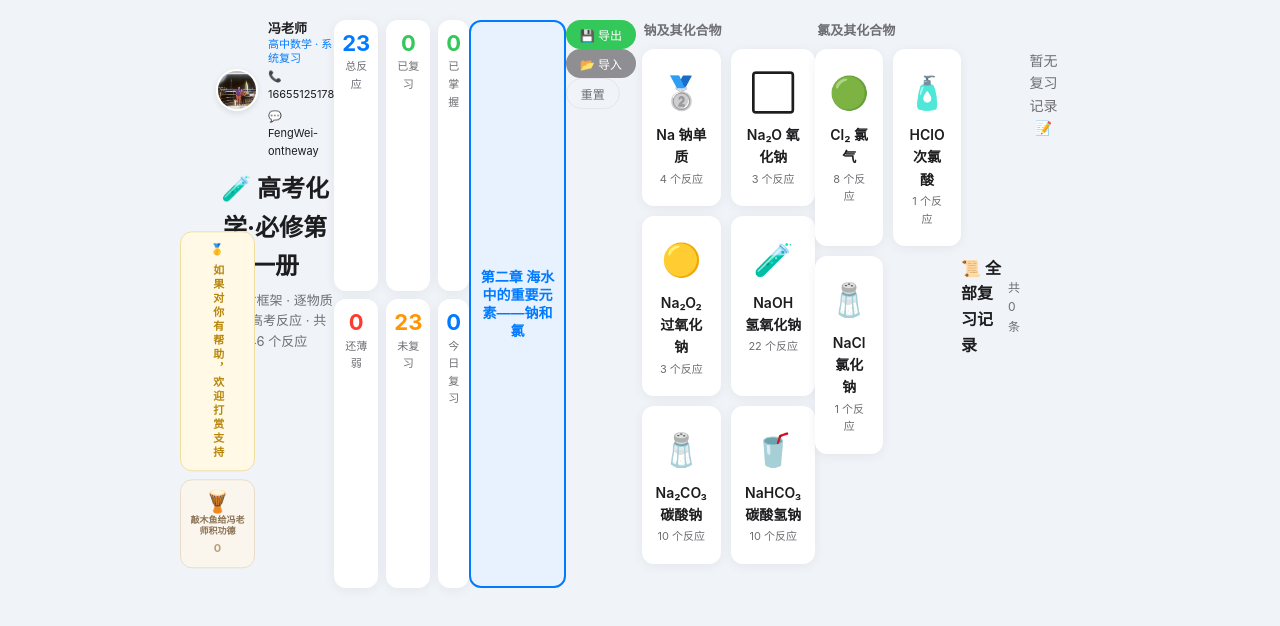
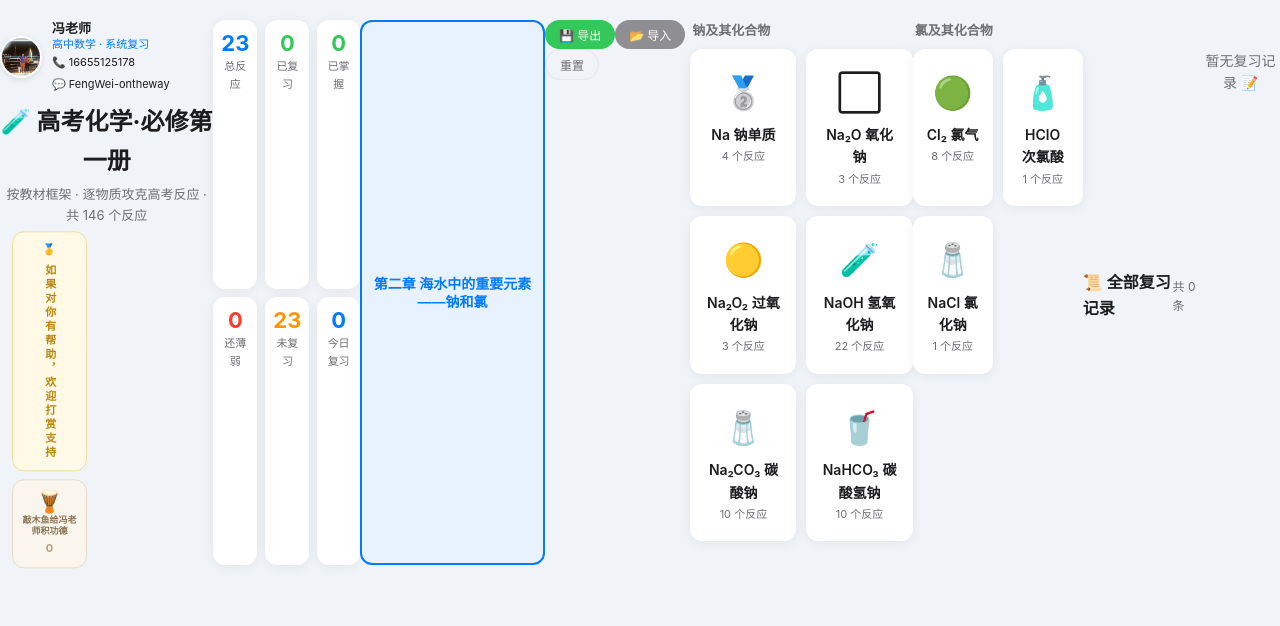
Before and after one commit to lolipopqaq-eng/chemistry-tracker, a React (Vite) app: page / in a window 1280 px wide. Shown: the top 626 px of the page. Built offline with nearby package versions, Linux system fonts and the light colour scheme.

Commit message:
fix: 页面铺满全宽 左侧悬浮栏固定

```diff
--- a/src/styles/app.css
+++ b/src/styles/app.css
@@ -26,15 +26,17 @@ body {
 
 .app {
   display: flex;
-  max-width: 880px;
-  margin: 0 auto;
-  padding: 20px 16px 40px;
+  max-width: 100%;
+  margin: 0;
+  padding: 20px 0 40px;
   gap: 0;
 }
 .app-main {
   flex: 1;
   min-width: 0;
   max-width: 800px;
+  margin: 0 auto;
+  padding: 0 16px;
 }
 
 /* Header */
@@ -527,7 +529,7 @@ body {
 /* 左侧固定悬浮栏 */
 .sidebar-fixed {
   position: fixed;
-  left: calc(50% - 460px);
+  left: 12px;
   top: 50%;
   transform: translateY(-50%);
   width: 75px;
```
Also changed, not shown: 4 other files (tests, documents, lock files or other folders).
